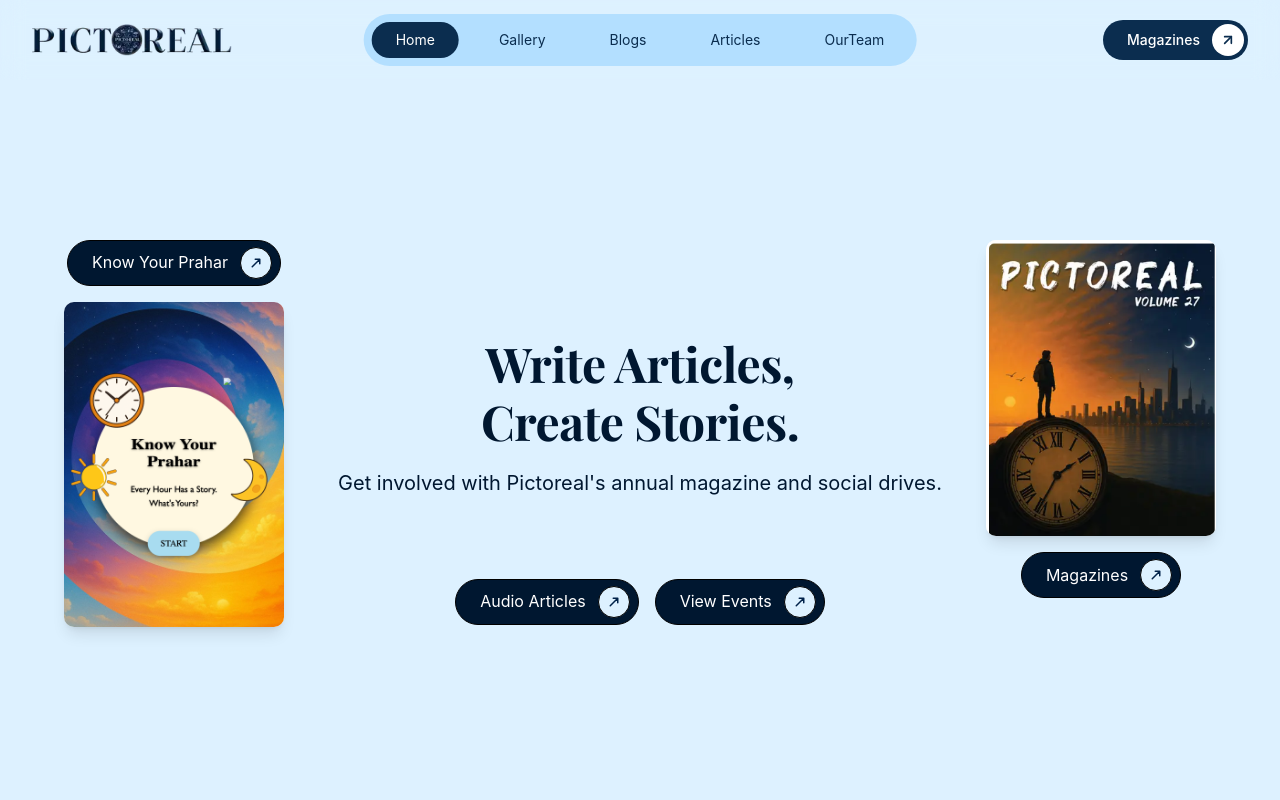
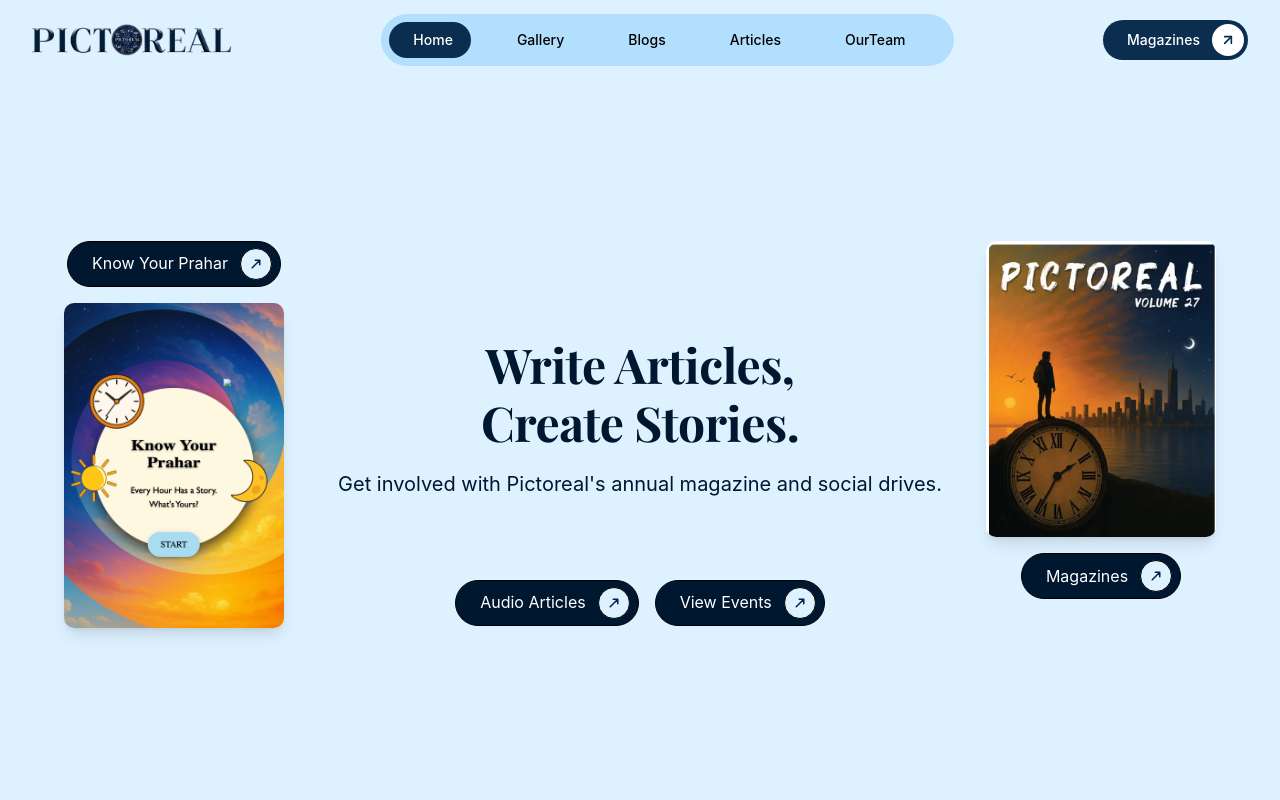
Before and after one commit to Pictoreal-Organization/Pictoreal-Main-Website, a Next.js app: page / in a window 1280 px wide. Shown: the top 800 px of the page. Built offline with nearby package versions, Linux system fonts and the light colour scheme; a web font is replaced by a local one.

Commit message:
navbar updated

```diff
--- a/src/components/homepage/navbar.jsx
+++ b/src/components/homepage/navbar.jsx
@@ -1,8 +1,8 @@
 "use client";
 
-import React, { useState, useEffect } from 'react';
+import React, { useState, useLayoutEffect, useRef } from "react";
 
-// You can place this SVG component in the same file or import it
+// Arrow Icon SVG Component
 const ArrowIcon = () => (
   <svg
     xmlns="http://www.w3.org/2000/svg"
@@ -20,57 +20,124 @@ const ArrowIcon = () => (
   </svg>
 );
 
+// Main Navbar Component
+export default function Navbar() {
+  const [activePath, setActivePath] = useState("");
+  const [isMobileMenuOpen, setIsMobileMenuOpen] = useState(false);
+  const [sliderStyle, setSliderStyle] = useState({
+    left: 0,
+    width: 0,
+    opacity: 0,
+    transition: "none",
+  });
+  const [hoveredIndex, setHoveredIndex] = useState(null);
+  const [prevIndex, setPrevIndex] = useState(null); // <-- keep track of previous active tab
+  const navLinksRef = useRef([]);
 
-export default function Navbar() {
-  const [activePath, setActivePath] = useState('');
+  const navLinks = ["Home", "Gallery", "Blogs", "Articles", "OurTeam"];
 
-  useEffect(() => {
-    // On component mount, set the active path from the current window location
-    setActivePath(window.location.pathname);
-  }, []);
+  useLayoutEffect(() => {
+    const currentPath = window.location.pathname;
+    setActivePath(currentPath);
 
-  // Navigation items
-  const navLinks = ['Home', 'Gallery', 'Blogs', 'Articles', 'OurTeam'];
+    const activeIndex = navLinks.findIndex((link) => {
+      const href = link === "Home" ? "/" : `/${link.toLowerCase().replace(" ", "-")}`;
+      return href === currentPath;
+    });
+
+    if (activeIndex !== -1 && navLinksRef.current[activeIndex]) {
+      const activeTab = navLinksRef.current[activeIndex];
+      setSliderStyle((prev) => ({
+        ...prev,
+        left: activeTab.offsetLeft,
+        width: activeTab.offsetWidth,
+        opacity: 1,
+        transition: prevIndex !== null ? "all 300ms ease-in-out" : "none", // no animation on first load
+      }));
+      setPrevIndex(activeIndex);
+    }
+  }, [activePath]);
+
+  const handleMouseEnter = (index) => {
+    setHoveredIndex(index);
+    if (navLinksRef.current[index]) {
+      const tab = navLinksRef.current[index];
+      setSliderStyle((prev) => ({
+        ...prev,
+        left: tab.offsetLeft,
+        width: tab.offsetWidth,
+        opacity: 1,
+        transition: "all 300ms ease-in-out",
+      }));
+    }
+  };
+
+  const handleMouseLeave = () => {
+    setHoveredIndex(null);
+    const activeIndex = navLinks.findIndex((link) => {
+      const href = link === "Home" ? "/" : `/${link.toLowerCase().replace(" ", "-")}`;
+      return href === activePath;
+    });
+
+    if (activeIndex !== -1 && navLinksRef.current[activeIndex]) {
+      const activeTab = navLinksRef.current[activeIndex];
+      setSliderStyle((prev) => ({
+        ...prev,
+        left: activeTab.offsetLeft,
+        width: activeTab.offsetWidth,
+        opacity: 1,
+        transition: "all 300ms ease-in-out",
+      }));
+    } else {
+      setSliderStyle((prev) => ({ ...prev, opacity: 0 }));
+    }
+  };
+
+  const activeIndex = navLinks.findIndex((link) => {
+    const href = link === "Home" ? "/" : `/${link.toLowerCase().replace(" ", "-")}`;
+    return href === activePath;
+  });
 
   return (
-    <nav className="w-full bg-transparent backdrop-blur-md sticky top-0 z-50">
+    <nav className="w-full bg-transparent backdrop-blur-md sticky top-0 z-50 border-b border-gray-200/50">
       <div className="max-w-7xl mx-auto px-4 sm:px-6 lg:px-8">
-        <div className="relative flex items-center justify-between h-20">
-
+        <div className="flex items-center justify-between h-20">
           {/* Logo */}
           <div className="flex-shrink-0">
             <a href="/">
-              <img
-                className="h-8 w-auto"
-                src="/pictoreal.png"
-                alt="Pictoreal Logo"
-              />
+              <img className="h-8 w-auto" src="/pictoreal.png" alt="Pictoreal Logo" />
             </a>
           </div>
 
-          {/* Centered Navigation Links - Absolutely positioned to ensure perfect centering */}
-          <div className="hidden md:block absolute top-1/2 left-1/2 -translate-y-1/2 -translate-x-1/2">
-            <div className="flex items-baseline space-x-4 p-2 bg-pastelskyblue rounded-full">
-              {navLinks.map((link) => {
-                const href = link === 'Home' ? '/' : `/${link.toLowerCase().replace(' ', '-')}`;
-                const isActive = activePath === href;
+          {/* Desktop Nav */}
+          <div className="hidden md:flex justify-center flex-grow">
+            <div
+              onMouseLeave={handleMouseLeave}
+              className="relative flex items-center space-x-4 p-2 bg-pastelskyblue rounded-full"
+            >
+              {navLinks.map((link, index) => {
+                const href = link === "Home" ? "/" : `/${link.toLowerCase().replace(" ", "-")}`;
+                const isHighlighted =
+                  hoveredIndex !== null ? index === hoveredIndex : index === activeIndex;
 
                 return (
                   <a
                     key={link}
                     href={href}
-                    className={`px-6 py-2 rounded-full text-sm font-body transition-colors
-                      ${
-                        isActive
-                          ? 'bg-[#0B2D4F] text-white'
-                          : 'text-[#0B2D4F] hover:bg-[#0B2D4F]/20'
-                      }
-                    `}
+                    ref={(el) => (navLinksRef.current[index] = el)}
+                    onMouseEnter={() => handleMouseEnter(index)}
+                    className={`relative z-10 px-6 py-2 rounded-full text-sm font-medium transition-colors duration-300 ${
+                      isHighlighted ? "text-white" : "text-black"
+                    }`}
                   >
                     {link}
                   </a>
                 );
               })}
+              <div
+                className="absolute top-2 bottom-2 bg-[#0B2D4F] rounded-full"
+                style={{ ...sliderStyle, height: "calc(100% - 1rem)" }}
+              />
             </div>
           </div>
 
@@ -87,15 +154,66 @@ export default function Navbar() {
             </a>
           </div>
 
-           {/* Mobile Menu Button (optional) */}
-           <div className="md:hidden flex items-center">
-              <button className="inline-flex items-center justify-center p-2 rounded-md text-[#0B2D4F] hover:bg-[#D0E5F7]">
-                  <svg className="h-6 w-6" stroke="currentColor" fill="none" viewBox="0 0 24 24">
-                      <path strokeLinecap="round" strokeLinejoin="round" strokeWidth="2" d="M4 6h16M4 12h16m-7 6h7" />
-                  </svg>
-              </button>
-           </div>
+          {/* Mobile Button */}
+          <div className="md:hidden flex items-center">
+            <button
+              onClick={() => setIsMobileMenuOpen(!isMobileMenuOpen)}
+              className="inline-flex items-center justify-center p-2 rounded-md text-[#0B2D4F] hover:bg-[#D0E5F7] focus:outline-none"
+              aria-controls="mobile-menu"
+              aria-expanded={isMobileMenuOpen}
+            >
+              <span className="sr-only">Open main menu</span>
+              <svg className="h-6 w-6" stroke="currentColor" fill="none" viewBox="0 0 24 24">
+                {isMobileMenuOpen ? (
+                  <path
+                    strokeLinecap="round"
+                    strokeLinejoin="round"
+                    strokeWidth="2"
+                    d="M6 18L18 6M6 6l12 12"
+                  />
+                ) : (
+                  <path
+                    strokeLinecap="round"
+                    strokeLinejoin="round"
+                    strokeWidth="2"
+                    d="M4 6h16M4 12h16m-7 6h7"
+                  />
+                )}
+              </svg>
+            </button>
+          </div>
+        </div>
+      </div>
 
+      {/* Mobile Menu */}
+      <div className={`${isMobileMenuOpen ? "block" : "hidden"} md:hidden`} id="mobile-menu">
+        <div className="px-2 pt-2 pb-3 space-y-1 sm:px-3 bg-pastelskyblue mobile-menu-bottom{bg-transparent}">
+          {navLinks.map((link) => {
+            const href = link === "Home" ? "/" : `/${link.toLowerCase().replace(" ", "-")}`;
+            const isActive = activePath === href;
+            return (
+              <a
+                key={link}
+                href={href}
+                className={`block w-full text-center px-3 py-2 rounded-md text-base font-medium transition-colors duration-300 ${
+                  isActive ? "bg-[#0B2D4F] text-white" : "text-black"
+                }`}
+              >
+                {link}
+              </a>
+            );
+          })}
+          <div className="pt-4 pb-2 flex justify-center">
+            <a
+              href="/magazines"
+              className="group flex items-center bg-[#0B2D4F] text-white pl-6 pr-1 py-1 rounded-full text-sm font-medium hover:bg-opacity-90 transition-all duration-300"
+            >
+              <span className="mr-3">Magazines</span>
+              <span className="bg-white rounded-full p-2 flex items-center justify-center">
+                <ArrowIcon />
+              </span>
+            </a>
+          </div>
         </div>
       </div>
     </nav>
```
